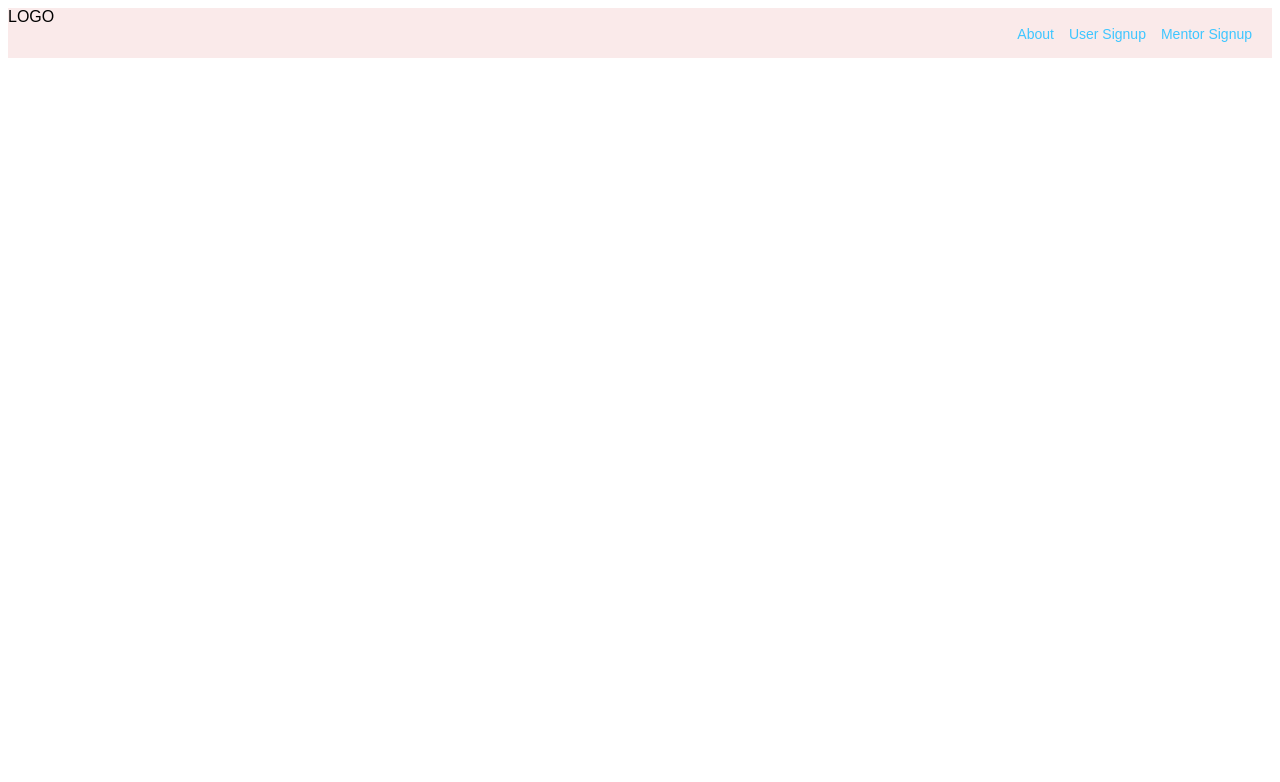
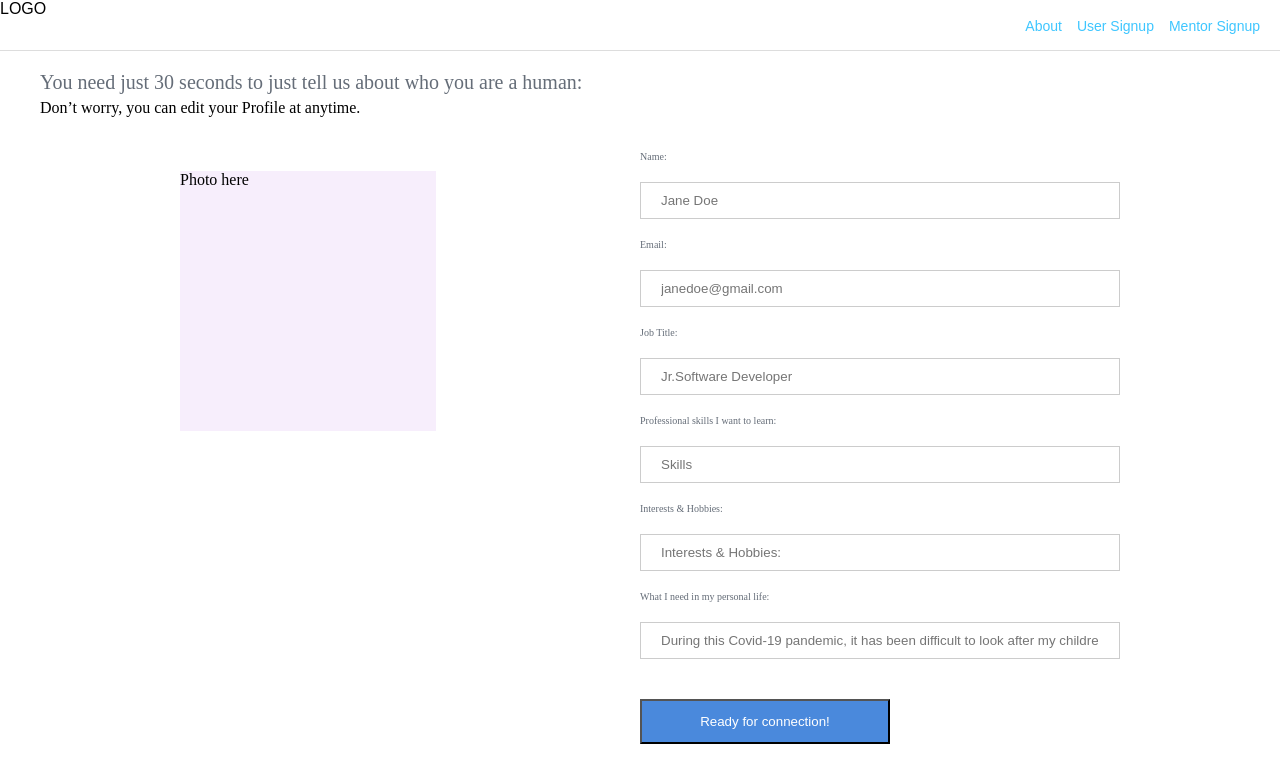
Before and after one commit to lindentree/Women2Work, a React (Create React App) app: page /UserForm in a window 1280 px wide. Shown: the top 782 px of the page. Built offline with nearby package versions, Linux system fonts and the light colour scheme.

Commit message:
Working on mentor sign up form

```diff
--- a/src/components/LandingPage.js
+++ b/src/components/LandingPage.js
@@ -5,6 +5,7 @@ import Home from './Home';
 import MentorSignup from './MentorSignup';
 import UserSignup from './UserSignup';
 import Navbar from './Navbar';
+import UserForm from './UserForm';
 
 
 class LandingPage extends React.Component {
@@ -19,11 +20,9 @@ class LandingPage extends React.Component {
             <Route exact path='/' component={Home} />
             <Route path='/MentorSignup' component={MentorSignup} />
             <Route path='/UserSignup' component={UserSignup} />
-            <Route/>
+            <Route path='/UserForm' component={UserForm} />
           </Switch>
         </BrowserRouter>
-
-
 
       </div>
     );
--- a/src/components/MentorForm.js
+++ b/src/components/MentorForm.js
@@ -1,11 +1,66 @@
 import React from 'react';
+import axios from 'axios';
 
-class Mentor extends React.Component {
+class MentorForm extends React.Component {
+  constructor(props) {
+    super(props);
+    this.state = {
+      mentorName: '',
+      email: '',
+      jobTitle: '',
+      skills: [],
+      interests: [],
+      needs: ''
+    }
+    this.handleInput = this.handleInput.bind(this);
+    this.handleSubmit = this.handleSubmit.bind(this);
+  }
+
+  handleInput(e) {
+    this.setState({
+      [e.target.name]: e.target.value
+    });
+  }
+
+  handleSubmit(e) {
+    e.preventDefault();
+    console.log('this.state --', this.state);
+    let {mentorName, email, jobTitle, skills, interests, needs} = this.state;
+    let data = {mentorName, email, jobTitle, skills, interests, needs};
+    let headers = {'Content-Type': 'application/json'};
+    axios.post('/mentor', data, {headers: headers})
+      .then(res => {
+        console.log('axios.post: data--', data);
+      })
+      .catch(err => {
+        console.log('fail to post:', err);
+      })
+    e.target.reset();
+  }
+
   render() {
     return (
-      <div>Mentor</div>
+      <div>
+        <div>
+          <h1>User form</h1>
+          <form onSubmit={this.handleSubmit}>
+
+            <input type="text" name="mentorName" placeholder="Name" onChange={this.handleInput}  />
+            <input type="email" name="email" placeholder="email" onChange={this.handleInput}  />
+            <input type="text" name="jobTitle" placeholder="Job title" onChange={this.handleInput}  />
+            <label>Skills I can teach as a Mentor:</label>
+            <input type="text" name="skills" placeholder="Skills" onChange={this.handleInput}  />
+            <label>Interests & Hobbies:</label>
+            <input type="text" name="interests" placeholder="Interests & Hobbies:" onChange={this.handleInput}  />
+            <label>What I need in my personal life:</label>
+            <input type="text" name="needs" placeholder="I've been working mostly remotely, and..." onChange={this.handleInput}  />
+            <button>Ready for connection!</button>
+          </form>
+        </div>
+        <div>Photo here</div>
+      </div>
     );
   }
 }
 
-export default Mentor;
+export default MentorForm;
--- a/src/components/UserForm.js
+++ b/src/components/UserForm.js
@@ -1,11 +1,86 @@
 import React from 'react';
+import axios from 'axios';
+import LandingPage from './LandingPage';
+import {Link, NavLink} from 'react-router-dom';
+import form from '../form.css';
 
-class Skills extends React.Component {
+class UserForm extends React.Component {
+  constructor(props) {
+    super(props);
+    this.state = {
+      userName: '',
+      email: '',
+      jobTitle: '',
+      skills: [],
+      interests: [],
+      needs: ''
+    }
+    this.handleInput = this.handleInput.bind(this);
+    this.handleSubmit = this.handleSubmit.bind(this);
+  }
+
+  handleInput(e) {
+    this.setState({
+      [e.target.name]: e.target.value
+    });
+  }
+
+  handleSubmit(e) {
+    e.preventDefault();
+    console.log('this.state --', this.state);
+    let {userName, email, jobTitle, skills, interests, needs} = this.state;
+    let data = {userName, email, jobTitle, skills, interests, needs};
+    let headers = {'Content-Type': 'application/json'};
+    axios.post('/user', data, {headers: headers})
+      .then(res => {
+        console.log('axios.post: data--', data);
+      })
+      .catch(err => {
+        console.log('fail to post:', err);
+      })
+    e.target.reset();
+  }
+
   render() {
     return (
-      <div>Skills</div>
+      <div className="form-container">
+        <div className="item-11">
+          <p className="first-line">
+            You need just 30 seconds to just tell us about who you are a human:
+          </p>
+          <p className="second-line">
+            Don’t worry, you can edit your Profile at anytime.
+          </p>
+        </div>
+
+        <div className="item-12" >
+          <form onSubmit={this.handleSubmit}>
+            <label>Name:</label>
+            <input type="text" name="userName" placeholder="Jane Doe" onChange={this.handleInput} />
+
+            <label>Email:</label>
+            <input type="email" name="email" placeholder="janedoe@gmail.com" onChange={this.handleInput}  />
+
+            <label>Job Title:</label>
+            <input type="text" name="jobTitle" placeholder="Jr.Software Developer" onChange={this.handleInput}  />
+
+            <label>Professional skills I want to learn:</label>
+            <input type="text" name="skills" placeholder="Skills" onChange={this.handleInput}  />
+
+            <label>Interests & Hobbies:</label>
+            <input type="text" name="interests" placeholder="Interests & Hobbies:" onChange={this.handleInput}  />
+
+            <label>What I need in my personal life:</label>
+            <input type="text" name="needs" placeholder="During this Covid-19 pandemic, it has been difficult to look after my children while I’m job hunting.  I would love to connect with working professionals and how they balance work and family." onChange={this.handleInput}  />
+
+            <button className="connect-button">Ready for connection!</button>
+          </form>
+        </div>
+
+        <div className="item-13">Photo here</div>
+      </div>
     );
   }
 }
 
-export default Skills;
+export default UserForm;
--- a/src/components/UserSignup.js
+++ b/src/components/UserSignup.js
@@ -2,19 +2,31 @@ import React from 'react';
 import UserForm from './UserForm';
 import {BrowserRouter, Route, Link, NavLink} from 'react-router-dom';
 import userSignup from '../userSignup.css';
+import LandingPage from './LandingPage';
 
-const UserSignup = () => (
+class UserSignup extends React.Component {
+
+
+
+  render() {
+    const underline = {textDecoration: "none"};
+    const textColor = {color: "#3EC6FF"};
+    return (
       <div className="user-container">
 
         <div className="item-1">Joining the Women2Work Network</div>
-
         <div className="item-2">placeholder</div>
         <div className="item-3">placeholder</div>
         <div className="item-4">placeholder</div>
         <div className="item-5">placeholder</div>
 
-    <div className="item-6">Sign Up</div>
+        <div className="item-6">
+          <NavLink to="/UserForm" style={{...underline, ...textColor}}>Sign Up</NavLink>
+        </div>
       </div>
     )
+  }
+
+}
 
 export default UserSignup;
--- /dev/null
+++ b/src/form.css
@@ -0,0 +1,71 @@
+.form-container {
+  display: grid;
+  font-family: PT Sans;
+  font-style: normal;
+  font-weight: normal;
+  margin: 0;
+  grid-template-columns: 1fr 1fr;
+  grid-template-rows: 100px 650px;
+}
+
+.item-11 {
+  grid-area: intro;
+  grid-column: 1 / 3;
+  grid-row: 1 / 2;
+  padding-left: 40px;
+}
+
+.item-12 {
+  grid-area: form;
+  grid-column: 2 / 3;
+  grid-row: 2 / 3;
+  margin-right: 40px;
+}
+
+.item-13 {
+  grid-area: profile;
+  background-color: rgb(247, 238, 252);
+  grid-column: 1 / 2;
+  grid-row: 2 / 3;
+  margin: 20px 0 0 180px;
+  height: 40%;
+  width: 40%;
+}
+
+input {
+  width: 80%;
+  padding: 10px 20px;
+  margin: 20px 0;
+  display: inline-block;
+  border: 1px solid #ccc;
+  box-sizing: border-box;
+  background-color: white;
+}
+
+label {
+  float: left;
+  text-align: left;
+  width: 450px;
+  font-size: 10px;
+  color: #656D78;
+}
+
+.first-line {
+  font-size: 20px;
+  font-style: bold;
+  color: #656D78;
+  margin-bottom: 0;
+}
+
+.second-line {
+  font-style: 8px;
+  margin-top: 5px;
+}
+
+.connect-button {
+  height: 45px;
+  width: 250px;
+  color: white;
+  background-color: #4A89DC;
+  margin-top: 20px
+}
--- a/src/styles.css
+++ b/src/styles.css
@@ -1,8 +1,10 @@
+body {
+  margin: 0;
+}
+
 .container {
   display: grid;
-  border: 1px solid red;
   font-family: sans-serif;
-  margin: 0;
   grid-template-columns: 2fr 1fr 1fr;
   grid-template-rows: 850px 400px 400px 50px;
 }
@@ -90,7 +92,7 @@
   width: 100%;
   height: 50px;
   font-family: sans-serif;
-  background-color: rgb(250, 234, 234);
+  border-bottom: .5px solid #DDDDDD;
 }
 
 .navUl {
```
Also changed, not shown: 18 other files (tests, documents, lock files or other folders). Lines whose indentation alone changed are shown as unchanged.
